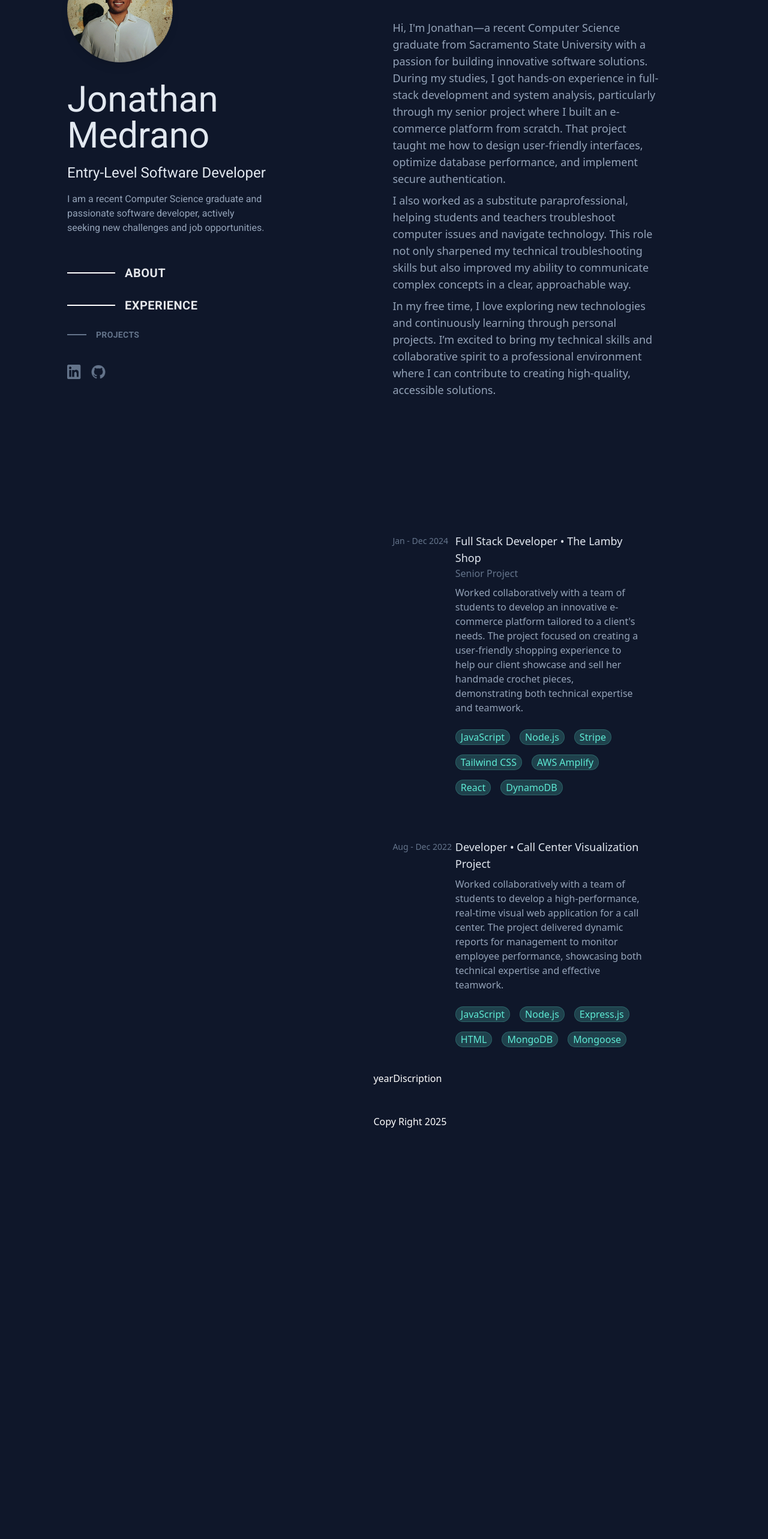
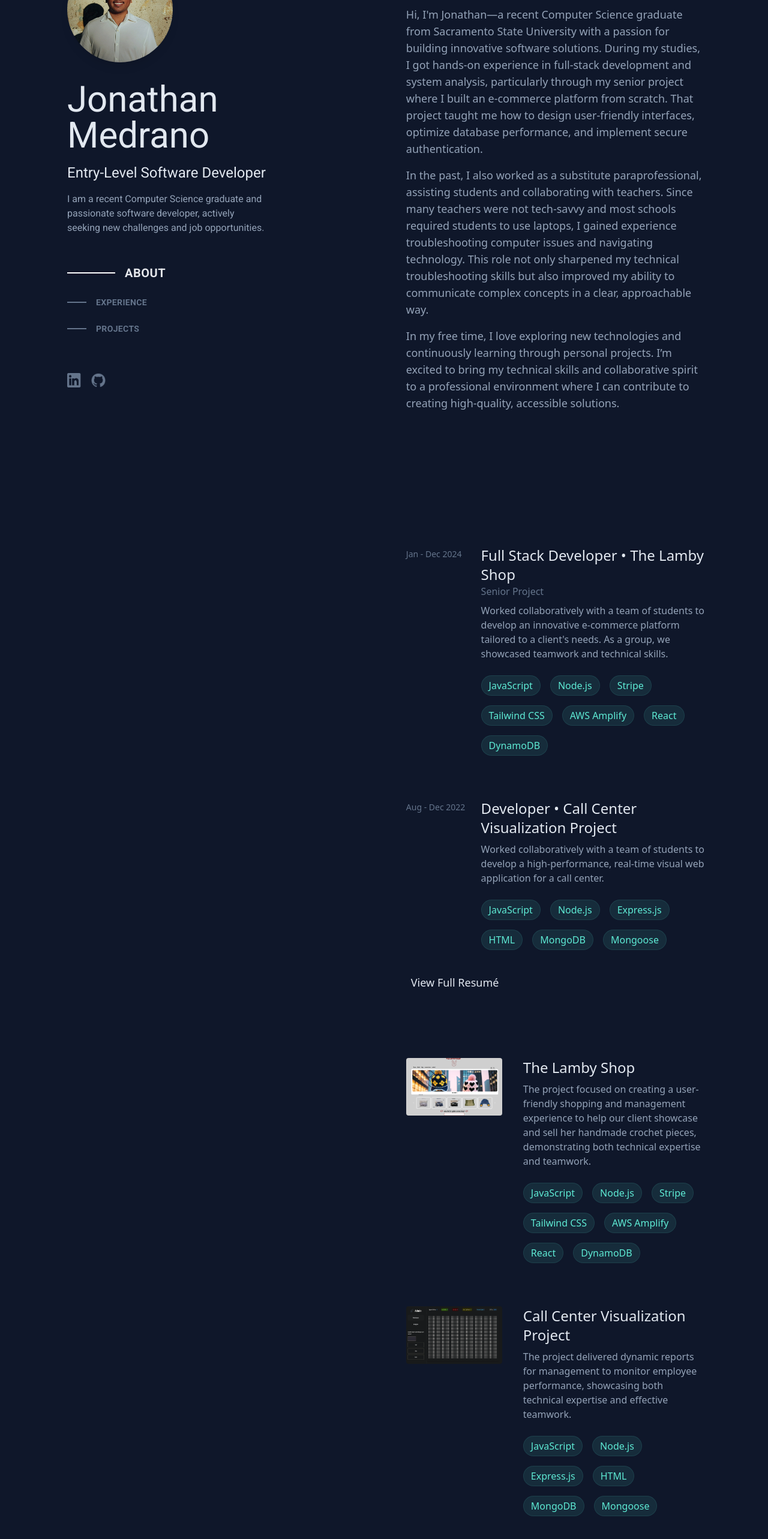
Before and after one commit to j-medrano/j-medrano.github.io, a React (Create React App) app: page / in a window 1280 px wide. Shown: the part 184-2750 px from the top of the page at 60% size. Before the commit the page ends 2066 px from the top, so only its background shows below. Built offline with nearby package versions, Linux system fonts and the light colour scheme.

Commit message:
fix up the scoll part when at a certain area so the left side takes affect, added a copyright

```diff
--- a/src/App.js
+++ b/src/App.js
@@ -3,12 +3,21 @@ import Header from "./components/Header";
 import profile_pic from "./images/profile_pic.jpeg"; // Ensure you have the correct path
 import linkedin from "./images/linkedin.png"
 import github from "./images/github_icon.png"
+import lamby from "./images/lamby.png"
+import call_center from "./images/call_center.png"
+
+
+
 import { useRef, useState, useEffect } from "react";
 function App() {
   const aboutRef = useRef(null); // Create a reference for "About" section
   const experienceRef = useRef(null);
+  const projectRef = useRef(null);
+
   const [isAboutHovered, setIsAboutHovered] = useState(false);
   const [isExperienceHovered, setIsExperienceHovered] = useState(false);
+  const [isProjectHovered, setIsProjectHovered] = useState(false);
+
 
   const scrollToSection = (ref) => {
     ref.current?.scrollIntoView({ behavior: "smooth" });
@@ -16,37 +25,36 @@ function App() {
   const checkSectionVisibility = () => {
     const aboutSection = aboutRef.current;
     const experienceSection = experienceRef.current;
+    const projectSection = projectRef.current;
 
-  if (aboutSection && experienceSection) {
-    // Check if "About" section is in view
-    if (
-      aboutSection.getBoundingClientRect().top < window.innerHeight &&
-      aboutSection.getBoundingClientRect().bottom > 0
-    ) {
+    if (aboutSection && experienceSection && projectSection) {
+      const aboutTop = aboutSection.getBoundingClientRect().top;
+      const aboutBottom = aboutSection.getBoundingClientRect().bottom;
+      const experienceTop = experienceSection.getBoundingClientRect().top;
+      const projectTop = projectSection.getBoundingClientRect().top;
+
+      // ✅ "About" is visible → Enable About, disable Experience
+      if (aboutTop < window.innerHeight && aboutBottom > 0) {
         setIsAboutHovered(true);
-      setIsExperienceHovered(false); // Disable hover effect on Experience when About is visible
-    } else {
+        setIsExperienceHovered(false);
+      }
+      // ✅ "Experience" is visible but "About" isn't → Enable Experience
+      else if (experienceTop < window.innerHeight * 0.75) {
         setIsAboutHovered(false);
-    }
-
-    // Check if "Experience" section is in view
-    if (
-      experienceSection.getBoundingClientRect().top < window.innerHeight/2 &&
-      experienceSection.getBoundingClientRect().bottom > 0
-    ) {
-      if (!isAboutHovered) {
-        setIsExperienceHovered(true); // Only highlight Experience if About is not highlighted
-      }
+        setIsExperienceHovered(true);
       } else {
         setIsExperienceHovered(false);
       }
 
-
+      // ✅ "Projects" hit 50% of the viewport → Hide "Experience" ONLY
+      if (projectTop < window.innerHeight * 0.5) {
+        setIsExperienceHovered(false);
+        setIsProjectHovered(true);
+      } else {
+        setIsProjectHovered(false);
       }
-  console.log('about ' + isAboutHovered)
-
+    }
   };
-
 
 
   useEffect(() => {
@@ -55,11 +63,14 @@ const checkSectionVisibility = () => {
       window.removeEventListener("scroll", checkSectionVisibility);
     };
   }, []);
+
+
+
   return (
     <Router>
       <Header title="Jonathan Medrano" />
 
-      <div className="flex flex-col lg:flex-row items-center lg:items-start lg:px-36 lg:pt-20">
+      <div className="flex flex-col lg:flex-row items-center lg:items-start lg:pl-36 lg:pr-20 lg:pt-12">
         {/* Left Side - Fixed Profile Section */}
         <div className="lg:w-2/5 lg:h-screen lg:fixed top-20 left-20 flex flex-col items-center lg:items-start px-8 pt-8 font-roboto text-white">
           <img
@@ -104,9 +115,13 @@ const checkSectionVisibility = () => {
               </li>
 
               <li>
-                <a className="group flex flex-row items-center text-[#64748b] hover:scale-105 hover:text-[#e5e7eb] transition-all duration-200">
-                  <div className="w-8 border border-[#64748b] transition-all duration-150 group-hover:w-20 group-hover:border-white"></div>
-                  <p className="pl-4 font-semibold text-sm tracking-wide transition-all duration-150 group-hover:text-lg">
+              <a
+                  onClick={() => scrollToSection(projectRef)}
+                  className={`group flex flex-row items-center text-[#64748b] pb-6 hover:scale-105 transition-all duration-200 ${isProjectHovered ? "text-[#e5e7eb]" : "hover:text-[#e5e7eb]"}`}>
+                  <div className={`border border-[#64748b] transition-all duration-150 group-hover:w-20 group-hover:border-white ${isProjectHovered ? "text-[#e5e7eb] w-20 border-white" : "w-8 hover:text-[#e5e7eb]"}`}>
+
+                  </div>
+                  <p className={`pl-4 font-semibold tracking-wide transition-all duration-150 group-hover:text-[1.25rem] ${isProjectHovered ? "text-[1.25rem]" : "hover:text-[#e5e7eb] text-sm"}`}>
                     PROJECTS
                   </p>
                 </a>
@@ -123,73 +138,72 @@ const checkSectionVisibility = () => {
         </div>
 
         {/* Right Side - Scrollable Content bg-[#0f0f14]*/}
-        <div className="lg:w-[55%] lg:ml-auto  text-white min-h-screen pr-8  lg:pl-8 text-[#94a3b8] sm:relative">
+        <div className="lg:w-[70%] lg:ml-auto  text-white min-h-screen pr-6  lg:pl-48 text-[#94a3b8] sm:relative">
           {/* about section */}
-          <div className="text-2xl pl-8 lg:hidden lg:block sticky bg-[#0f172a]/90 mt-24  py-6 top-0 z-20 text-[#e2e8f0] backdrop-blur-sm">ABOUT</div>
+          <div className="text-2xl pl-6 lg:hidden lg:block sticky bg-[#0f172a] mt-24  py-6 top-0 z-20 text-[#e2e8f0] backdrop-blur-sm">ABOUT</div>
 
-          <div ref={aboutRef} className="lg:text-7xl border lg:h-32 opacity-0">**ABOUT Fix Later*</div>
+          <div ref={aboutRef} className="lg:text-7xl border lg:h-18 opacity-0">**ABOUT Fix Later*</div>
 
-          <div  className="lg:text-7xl text-lg mb-22 text-[#94a3b8] lg:mb-28">
-            <p className=" ml-8 text-lg pt-2 ">
+          <div  className=" mb-22 text-[#94a3b8] lg:mb-28 font-light">
+            <p className=" ml-6 text-lg lg:text:lg">
                   Hi, I'm Jonathan—a recent Computer Science graduate from Sacramento State University with a passion for building innovative software solutions. During my studies,
                   I got hands-on experience in full-stack development and system analysis, particularly through my senior project where I built an e-commerce platform from scratch.
                   That project taught me how to design user-friendly interfaces, optimize database performance, and implement secure authentication.
                 </p>
-                <p className="ml-8 text-lg pt-2">
-                  I also worked as a substitute paraprofessional, helping students and teachers troubleshoot computer issues and navigate technology.
+                <p className="ml-6 text-lg lg:text-lg pt-4">
+                In the past, I also worked as a substitute paraprofessional, assisting students and collaborating with teachers.
+                Since many teachers were not tech-savvy and most schools required students to use laptops,
+                I gained experience troubleshooting computer issues and navigating technology.
                 This role not only sharpened my technical troubleshooting skills but also improved my ability to communicate complex concepts in a clear, approachable way.
                 </p>
-                <p className="ml-8 text-lg pt-2">
+                <p className="ml-6 text-lg lg:text-lg pt-4">
                   In my free time, I love exploring new technologies and continuously learning through personal projects.
                   I’m excited to bring my technical skills and collaborative spirit to a professional environment where I can contribute to creating high-quality, accessible solutions.
                 </p>
           </div>
 
           {/* experience section */}
-          <div className="text-2xl pl-8  sm:block lg:hidden sticky bg-[#0f172a]/90 mt-24 py-6 top-0 z-20 text-[#e2e8f0] backdrop-blur-sm">
+          <div className="text-2xl pl-6  sm:block lg:hidden sticky bg-[#0f172a]/90 mt-24 py-6 top-0 z-20 text-[#e2e8f0] backdrop-blur-sm transition-opacity duration-300">
               Experience
           </div>
           <div ref={experienceRef} className="lg:text-7xl border lg:h-20 opacity-0">Experience</div>
-          {/* <div ref={experienceRef} className="lg:text-7xl">** Experience Fix Later**</div> */}
 
 
 
           <div className="flex flex-col  ">
 
-              <div className="flex flex-col sm:flex-col lg:flex-row group cursor-pointer px-8 py-8 lg:hover:bg-[#1f2937]/60 transition-all duration-300 rounded-md">
+              <div className="flex flex-col sm:flex-col lg:flex-row group cursor-pointer pl-6 py-8 lg:hover:bg-[#1f2937]/60 transition-all duration-300 rounded-md">
                 <div className="lg:w-1/4  lg:pr-20 whitespace-nowrap text-[#64748b] font-medium text-sm pt-1">Jan - Dec 2024</div>
                 <div className="flex flex-col lg:w-3/4">
-                  <div className="lg:group-hover:text-[#5eead4] transition-all duration-300 hover:text-[#5eead4] text-[#e2e8f0] font-medium text-lg">
+                  <div className="lg:group-hover:text-[#5eead4] transition-all duration-300 hover:text-[#5eead4] text-[#e2e8f0] font-medium text-2xl">
                     Full Stack Developer • The Lamby Shop
                   </div>
                   <div className="text-[#64748b] mb-2">
                     Senior Project
                   </div>
                   <div className="text-[#94a3b8]">
-                    Worked collaboratively with a team of students to develop an innovative e-commerce platform tailored to a client's needs.
-                    The project focused on creating a user-friendly shopping experience to help our client showcase and sell her handmade crochet pieces,
-                    demonstrating both technical expertise and teamwork.
+                    Worked collaboratively with a team of students to develop an innovative e-commerce platform tailored to a client's needs. As a group, we showcased teamwork and technical skills.
                   </div>
-                  <div className="mt-4 cursor-pointer">
-                    <p className=" border border-[#5eead4]/20 px-2 rounded-full bg-[#5eead4]/20 text-[#5eead4] inline-block w-fit mr-4 my-2 ">
+                  <div className="mt-4 cursor-pointer text-xs lg:!text-base">
+                    <p className=" border border-[#5eead4]/10 px-2 py-1 rounded-full bg-[#5eead4]/10 text-[#5eead4] inline-block w-fit mr-4 my-2 lg:!px-3 ">
                       JavaScript
                     </p>
-                    <p className=" border border-[#5eead4]/20 px-2 rounded-full bg-[#5eead4]/20 text-[#5eead4] inline-block w-fit mr-4 my-2">
+                    <p className=" border border-[#5eead4]/10 px-2 py-1 rounded-full bg-[#5eead4]/10 text-[#5eead4] inline-block w-fit mr-4 my-2 lg:!px-3">
                       Node.js
                     </p>
-                    <p className=" border border-[#5eead4]/20 px-2 rounded-full bg-[#5eead4]/20 text-[#5eead4] inline-block w-fit mr-4 my-2">
+                    <p className=" border border-[#5eead4]/10 px-2 py-1 rounded-full bg-[#5eead4]/10 text-[#5eead4] inline-block w-fit mr-4 my-2 lg:!px-3">
                       Stripe
                     </p>
-                    <p className=" border border-[#5eead4]/20 px-2 rounded-full bg-[#5eead4]/20 text-[#5eead4] inline-block w-fit mr-4 my-2">
+                    <p className=" border border-[#5eead4]/10 px-2 py-1 rounded-full bg-[#5eead4]/10 text-[#5eead4] inline-block w-fit mr-4 my-2 lg:!px-3">
                       Tailwind CSS
                     </p>
-                    <p className=" border border-[#5eead4]/20 px-2 rounded-full bg-[#5eead4]/20 text-[#5eead4] inline-block w-fit mr-4 my-2">
+                    <p className=" border border-[#5eead4]/10 px-2 py-1 rounded-full bg-[#5eead4]/10 text-[#5eead4] inline-block w-fit mr-4 my-2 lg:!px-3">
                       AWS Amplify
                     </p>
-                    <p className=" border border-[#5eead4]/20 px-2 rounded-full bg-[#5eead4]/20 text-[#5eead4] inline-block w-fit mr-4 my-2">
+                    <p className=" border border-[#5eead4]/10 px-2 py-1 rounded-full bg-[#5eead4]/10 text-[#5eead4] inline-block w-fit mr-4 my-2 lg:!px-3">
                       React
                     </p>
-                    <p className=" border border-[#5eead4]/20 px-2 rounded-full bg-[#5eead4]/20 text-[#5eead4] inline-block w-fit mr-4 my-2">
+                    <p className=" border border-[#5eead4]/10 px-2 py-1 rounded-full bg-[#5eead4]/10 text-[#5eead4] inline-block w-fit mr-4 my-2 lg:!px-3">
                       DynamoDB
                     </p>
                   </div>
@@ -198,35 +212,33 @@ const checkSectionVisibility = () => {
                 </div>
               </div>
 
-              <div className="flex flex-col sm:flex-col lg:flex-row group cursor-pointer px-8 py-8 lg:hover:bg-[#1f2937]/60 transition-all duration-300 rounded-md">
+              <div className="flex flex-col sm:flex-col lg:flex-row group cursor-pointer pl-6 py-8 lg:hover:bg-[#1f2937]/60 transition-all duration-300 rounded-md">
                 <div className="lg:w-1/4  lg:pr-20 whitespace-nowrap text-[#64748b] font-medium text-sm pt-1">Aug - Dec 2022</div>
                 <div className="flex flex-col lg:w-3/4">
-                  <div className="lg:group-hover:text-[#5eead4] transition-all duration-300 hover:text-[#5eead4] text-[#e2e8f0] font-medium text-lg mb-2">
+                  <div className="lg:group-hover:text-[#5eead4] transition-all duration-300 hover:text-[#5eead4] text-[#e2e8f0] font-medium text-2xl mb-2">
                     Developer • Call Center Visualization Project
                   </div>
                   <div className="text-[#94a3b8]">
                   Worked collaboratively with a team of students to develop a high-performance,
                   real-time visual web application for a call center.
-                  The project delivered dynamic reports for management to monitor employee performance,
-                  showcasing both technical expertise and effective teamwork.
                   </div>
-                  <div className="mt-4 cursor-pointer">
-                    <p className=" border border-[#5eead4]/20 px-2 rounded-full bg-[#5eead4]/20 text-[#5eead4] inline-block w-fit mr-4 my-2">
+                  <div className="mt-4 cursor-pointer text-xs lg:!text-base  ">
+                    <p className=" border border-[#5eead4]/10 px-2 py-1 rounded-full bg-[#5eead4]/10 text-[#5eead4] inline-block w-fit mr-4 my-2 lg:!px-3">
                       JavaScript
                     </p>
-                    <p className=" border border-[#5eead4]/20 px-2 rounded-full bg-[#5eead4]/20 text-[#5eead4] inline-block w-fit mr-4 my-2">
+                    <p className=" border border-[#5eead4]/10 px-2 py-1 rounded-full bg-[#5eead4]/10 text-[#5eead4] inline-block w-fit mr-4 my-2 lg:!px-3">
                       Node.js
                     </p>
-                    <p className=" border border-[#5eead4]/20 px-2 rounded-full bg-[#5eead4]/20 text-[#5eead4] inline-block w-fit mr-4 my-2">
+                    <p className=" border border-[#5eead4]/10 px-2 py-1 rounded-full bg-[#5eead4]/10 text-[#5eead4] inline-block w-fit mr-4 my-2 lg:!px-3">
                       Express.js
                     </p>
-                    <p className=" border border-[#5eead4]/20 px-2 rounded-full bg-[#5eead4]/20 text-[#5eead4] inline-block w-fit mr-4 my-2">
+                    <p className=" border border-[#5eead4]/10 px-2 py-1 rounded-full bg-[#5eead4]/10 text-[#5eead4] inline-block w-fit mr-4 my-2 lg:!px-3">
                       HTML
                     </p>
-                    <p className=" border border-[#5eead4]/20 px-2 rounded-full bg-[#5eead4]/20 text-[#5eead4] inline-block w-fit mr-4 my-2">
+                    <p className=" border border-[#5eead4]/10 px-2 py-1 rounded-full bg-[#5eead4]/10 text-[#5eead4] inline-block w-fit mr-4 my-2 lg:!px-3">
                       MongoDB
                     </p>
-                    <p className=" border border-[#5eead4]/20 px-2 rounded-full bg-[#5eead4]/20 text-[#5eead4] inline-block w-fit mr-4 my-2">
+                    <p className=" border border-[#5eead4]/10 px-2 py-1 rounded-full bg-[#5eead4]/10 text-[#5eead4] inline-block w-fit mr-4 my-2 lg:!px-3">
                       Mongoose
                     </p>
 
@@ -236,16 +248,132 @@ const checkSectionVisibility = () => {
                 </div>
               </div>
 
-              <div className="flex flex-row pb-12">
-                <div>year</div>
-                <div>Discription</div>
+
+
+          </div>
+
+          <a
+          className="hover:text-[#5eead4] text-[#e2e8f0] font-medium text-lg lg:pl-18 pl-8"
+          href="https://j-medrano.github.io/files/resume.pdf">
+            View Full Resumé
+          </a>
+
+
+          {/* project sections */}
+          <div className="text-2xl pl-6  sm:block lg:hidden sticky bg-[#0f172a] mt-24 py-6 top-0 z-30 text-[#e2e8f0] backdrop-blur-sm transition-opacity duration-300">
+              Projects
+          </div>
+          <div ref={projectRef} className="lg:text-7xl border lg:h-20 opacity-0 ">
+            Projects
+          </div>
+
+              {/* start of the block */}
+              <div className="flex flex-col sm:flex-col lg:flex-row group cursor-pointer pl-6 py-8 lg:hover:bg-[#1f2937]/60 transition-all duration-300 rounded-md">
+
+                {/* this is for the larger screens */}
+                <div className="hidden lg:block">
+                  <img src={lamby} alt="lamby" className="w-40 h-24 rounded lg:mr-20 "/>
+                </div>
+
+                {/* this is the second col */}
+                <div className="flex flex-col lg:w-3/4">
+
+                  <div className="lg:group-hover:text-[#5eead4] transition-all duration-300 hover:text-[#5eead4] text-[#e2e8f0] font-medium text-2xl mb-2">
+                    The Lamby Shop
+                  </div>
+
+                  <div className="text-[#94a3b8]">
+                  The project focused on creating a user-friendly shopping and management experience to help our client showcase and sell her handmade crochet pieces,
+                  demonstrating both technical expertise and teamwork.
+                  </div>
+
+                  <div className="mt-4 cursor-pointer text-xs lg:!text-base">
+                    <p className=" border border-[#5eead4]/10 px-2 py-1 rounded-full bg-[#5eead4]/10 text-[#5eead4] inline-block w-fit mr-4 my-2 lg:!px-3 ">
+                      JavaScript
+                    </p>
+                    <p className=" border border-[#5eead4]/10 px-2 py-1 rounded-full bg-[#5eead4]/10 text-[#5eead4] inline-block w-fit mr-4 my-2 lg:!px-3">
+                      Node.js
+                    </p>
+                    <p className=" border border-[#5eead4]/10 px-2 py-1 rounded-full bg-[#5eead4]/10 text-[#5eead4] inline-block w-fit mr-4 my-2 lg:!px-3">
+                      Stripe
+                    </p>
+                    <p className=" border border-[#5eead4]/10 px-2 py-1 rounded-full bg-[#5eead4]/10 text-[#5eead4] inline-block w-fit mr-4 my-2 lg:!px-3">
+                      Tailwind CSS
+                    </p>
+                    <p className=" border border-[#5eead4]/10 px-2 py-1 rounded-full bg-[#5eead4]/10 text-[#5eead4] inline-block w-fit mr-4 my-2 lg:!px-3">
+                      AWS Amplify
+                    </p>
+                    <p className=" border border-[#5eead4]/10 px-2 py-1 rounded-full bg-[#5eead4]/10 text-[#5eead4] inline-block w-fit mr-4 my-2 lg:!px-3">
+                      React
+                    </p>
+                    <p className=" border border-[#5eead4]/10 px-2 py-1 rounded-full bg-[#5eead4]/10 text-[#5eead4] inline-block w-fit mr-4 my-2 lg:!px-3">
+                      DynamoDB
+                    </p>
                   </div>
 
                 </div>
-          {/* project sections */}
+                {/* this is for mobile screens */}
+                <div className="lg:hidden pt-4">
+                  <img src={lamby} alt="lamby" className="w-40 h-24 rounded lg:mr-20 "/>
+                </div>
+              {/* end of the whole block */}
+              </div>
+
+              {/* start of the block */}
+              <div className="flex flex-col sm:flex-col lg:flex-row group cursor-pointer pl-6 py-8 lg:hover:bg-[#1f2937]/60 transition-all duration-300 rounded-md">
+
+                {/* this is for the larger screens */}
+                <div className="hidden lg:block">
+                  <img src={call_center} alt="lamby" className="w-40 h-24 rounded lg:mr-20 "/>
+                </div>
+
+                {/* this is the second col */}
+                <div className="flex flex-col lg:w-3/4">
+
+                  <div className="lg:group-hover:text-[#5eead4] transition-all duration-300 hover:text-[#5eead4] text-[#e2e8f0] font-medium text-2xl mb-2">
+                    Call Center Visualization Project
+                  </div>
+
+                  <div className="text-[#94a3b8]">
+                    The project delivered dynamic reports for management to monitor employee performance,
+                    showcasing both technical expertise and effective teamwork.
+                  </div>
+
+                  <div className="mt-4 cursor-pointer text-xs lg:!text-base  ">
+                    <p className=" border border-[#5eead4]/10 px-2 py-1 rounded-full bg-[#5eead4]/10 text-[#5eead4] inline-block w-fit mr-4 my-2 lg:!px-3">
+                      JavaScript
+                    </p>
+                    <p className=" border border-[#5eead4]/10 px-2 py-1 rounded-full bg-[#5eead4]/10 text-[#5eead4] inline-block w-fit mr-4 my-2 lg:!px-3">
+                      Node.js
+                    </p>
+                    <p className=" border border-[#5eead4]/10 px-2 py-1 rounded-full bg-[#5eead4]/10 text-[#5eead4] inline-block w-fit mr-4 my-2 lg:!px-3">
+                      Express.js
+                    </p>
+                    <p className=" border border-[#5eead4]/10 px-2 py-1 rounded-full bg-[#5eead4]/10 text-[#5eead4] inline-block w-fit mr-4 my-2 lg:!px-3">
+                      HTML
+                    </p>
+                    <p className=" border border-[#5eead4]/10 px-2 py-1 rounded-full bg-[#5eead4]/10 text-[#5eead4] inline-block w-fit mr-4 my-2 lg:!px-3">
+                      MongoDB
+                    </p>
+                    <p className=" border border-[#5eead4]/10 px-2 py-1 rounded-full bg-[#5eead4]/10 text-[#5eead4] inline-block w-fit mr-4 my-2 lg:!px-3">
+                      Mongoose
+                    </p>
+
+                  </div>
+
+                </div>
+                {/* this is for mobile screens */}
+                <div className="lg:hidden pt-4">
+                  <img src={call_center} alt="lamby" className="w-40 h-24 rounded lg:mr-20 "/>
+                </div>
+                {/* end of the whole block */}
+                </div>
 
 
-          <footer>Copy Right 2025</footer>
+
+
+
+          <footer className="flex justify-center items-center mt-32 pb-12 text-[#94a3b8] text-xs ">© 2025 Jonathan Medrano. Built with passion and code.</footer>
         </div>
       </div>
     </Router>
```
Also changed, not shown: src/images/call_center.png (added), src/images/lamby.png (added). Lines whose indentation alone changed are shown as unchanged.
